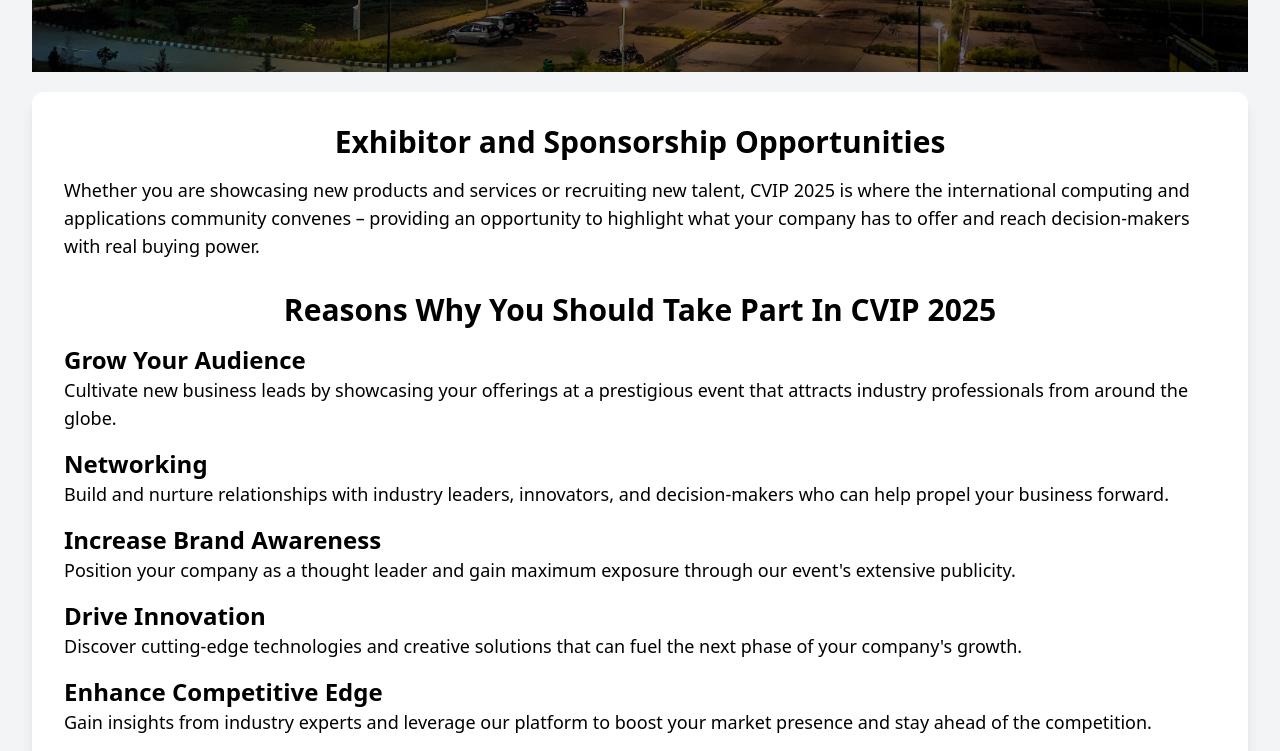
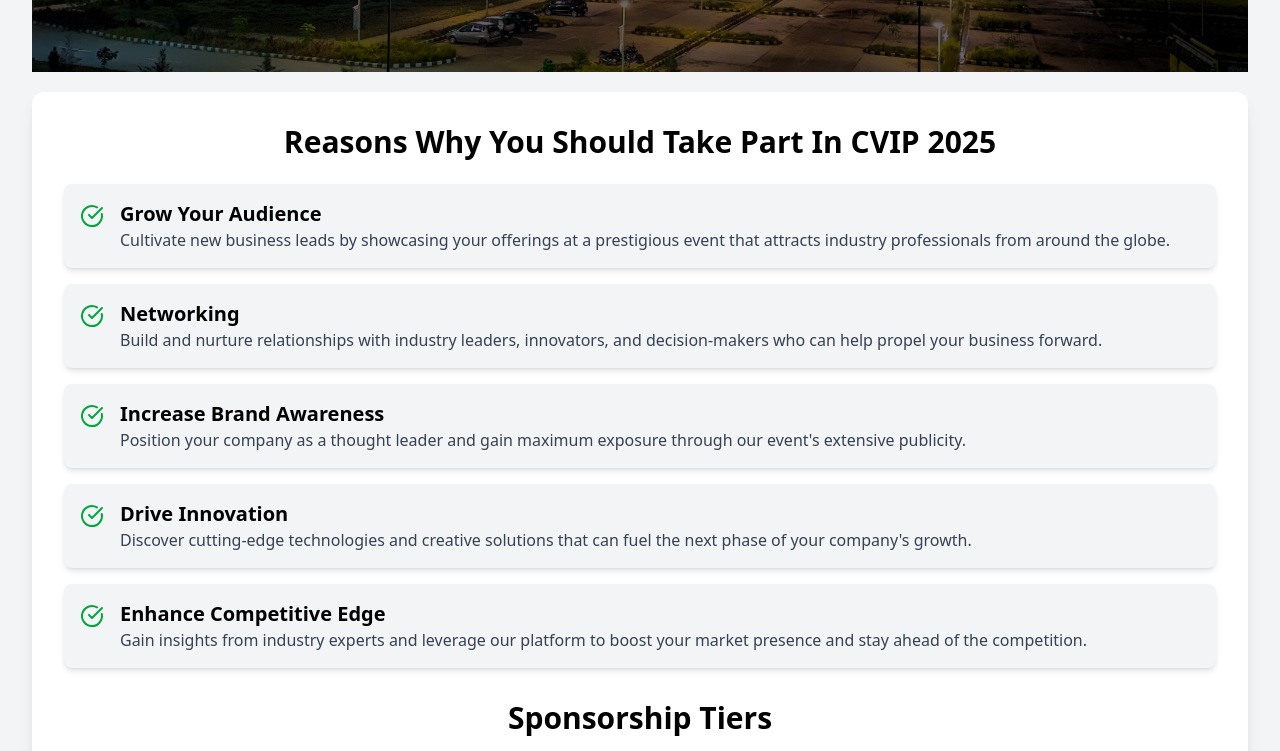
Before and after one commit to kushrm2803/cvip2025-react, a React (Vite) app: page /sponsorships in a window 1280 px wide. Shown: the part 380-1131 px from the top of the page. Built offline with nearby package versions, Linux system fonts and the light colour scheme.

Commit message:
css changes

```diff
--- a/package.json
+++ b/package.json
@@ -12,6 +12,7 @@
   "dependencies": {
     "@tailwindcss/vite": "^4.0.6",
     "framer-motion": "^12.4.3",
+    "lucide-react": "^0.475.0",
     "react": "^19.0.0",
     "react-dom": "^19.0.0",
     "react-icons": "^5.4.0",
--- a/src/components/DatesTable.jsx
+++ b/src/components/DatesTable.jsx
@@ -1,45 +1,68 @@
 import React from "react";
 import { motion, AnimatePresence } from "framer-motion";
+
+const tableVariants = {
+  hidden: { opacity: 0, scale: 0.95 },
+  visible: { opacity: 1, scale: 1, transition: { duration: 0.5, ease: "easeOut" } },
+};
+
+const rowVariants = {
+  hidden: { opacity: 0, y: 20 },
+  visible: (index) => ({
+    opacity: 1,
+    y: 0,
+    transition: { delay: 0.05 * index, duration: 0.4, ease: "easeOut" },
+  }),
+};
 
 const DatesTable = ({ dates }) => {
   return (
     <AnimatePresence mode="wait">
       <motion.div
         key="dates-table"
-        initial={{ opacity: 0, x: -50 }}
-        animate={{ opacity: 1, x: 0 }}
-        exit={{ opacity: 0, x: 50 }}
-        transition={{ duration: 0.8 }}
+        initial="hidden"
+        animate="visible"
+        exit="hidden"
+        variants={tableVariants}
         className="mb-12"
       >
         <div id="imp-dates-home" className="py-8"></div>
-        <h2 className="text-3xl font-semibold mb-8 text-center" id="imp-dates-home">
+        <h2 className="text-3xl font-semibold mb-8 text-center">
           Important Deadlines
         </h2>
-        <div className="overflow-x-auto">
-          <table className="w-full text-left table-auto border-collapse">
+
+        {/* Box Wrapper with Shadow */}
+        <div className="overflow-x-auto shadow-xl rounded-lg border border-gray-300 bg-white">
+          <motion.table
+            variants={tableVariants}
+            initial="hidden"
+            animate="visible"
+            className="w-full text-left table-auto border-collapse"
+          >
             <thead>
-              <tr className="bg-gray-200">
-                <th className="p-4 border">Phase</th>
-                <th className="p-4 border">Date</th>
-                <th className="p-4 border">Status</th>
+              <tr className="bg-gray-200 text-gray-800">
+                <th className="p-4 border border-gray-400">Phase</th>
+                <th className="p-4 border border-gray-400">Date</th>
+                <th className="p-4 border border-gray-400">Status</th>
               </tr>
             </thead>
             <tbody>
               {dates.map((date, index) => (
                 <motion.tr
                   key={index}
-                  initial={{ opacity: 0, y: 30 }}
-                  animate={{ opacity: 1, y: 0 }}
-                  exit={{ opacity: 0, y: -30 }}
-                  transition={{ delay: 0.2 * index, duration: 0.5 }}
-                  className={index % 2 === 0 ? "bg-gray-100" : ""}
+                  custom={index}
+                  initial="hidden"
+                  animate="visible"
+                  variants={rowVariants}
+                  className={`transition-all duration-300 ${
+                    index % 2 === 1 ? "bg-gray-100" : "bg-white"
+                  } hover:bg-gray-200`}
                 >
-                  <td className="p-4 border">{date.phase}</td>
-                  <td className="p-4 border">{date.date}</td>
-                  <td className="p-4 border">
+                  <td className="p-4 border border-gray-300">{date.phase}</td>
+                  <td className="p-4 border border-gray-300">{date.date}</td>
+                  <td className="p-4 border border-gray-300">
                     <span
-                      className={`${
+                      className={`font-semibold ${
                         date.status === "Open"
                           ? "text-green-600"
                           : date.status === "Closed"
@@ -53,7 +76,7 @@ const DatesTable = ({ dates }) => {
                 </motion.tr>
               ))}
             </tbody>
-          </table>
+          </motion.table>
         </div>
       </motion.div>
     </AnimatePresence>
--- a/src/components/sponsorship/SponsorshipTable.jsx
+++ b/src/components/sponsorship/SponsorshipTable.jsx
@@ -70,9 +70,9 @@ const SponsorshipTable = () => {
       initial={{ opacity: 0, y: 20 }}
       animate={{ opacity: 1, y: 0 }}
       transition={{ duration: 0.5 }}
-      className="w-full overflow-x-auto scrollbar-thin"
+      className="w-full overflow-x-auto thin-scrollbar"
     >
-      <table className="w-full border-collapse border border-gray-300 text-base md:text-lg">
+      <table className="w-full border-collapse border border-gray-300 text-base md:text-lg shadow-md">
         <thead>
           <tr className="bg-gray-100">
             <th className="border border-gray-300 px-2 md:px-4 py-2">Type of Sponsorship</th>
@@ -88,6 +88,7 @@ const SponsorshipTable = () => {
         <tbody>
           {sponsorshipTiers.map((tier, index) => (
             <motion.tr
+             className ="hover:bg-gray-100"
               key={index}
               initial={{ opacity: 0, y: 10 }}
               animate={{ opacity: 1, y: 0 }}
--- a/src/pages/sponsorship/Sponsorship.jsx
+++ b/src/pages/sponsorship/Sponsorship.jsx
@@ -2,6 +2,7 @@ import React from "react";
 import { motion } from "framer-motion";
 import HeroSection from "../../components/HeroSection";
 import SponsorshipTable from "../../components/sponsorship/SponsorshipTable";
+import { CheckCircle } from "lucide-react";
 
 const containerVariants = {
   hidden: { opacity: 0 },
@@ -19,7 +20,7 @@ const sectionVariants = {
   visible: { opacity: 1, y: 0, transition: { duration: 0.5 } },
 };
 
-const Sponsorship = () => {
+const SponsorshipPage = () => {
   return (
     <div className="bg-gray-100 min-h-screen p-4 md:p-8">
       <HeroSection
@@ -35,56 +36,94 @@ const Sponsorship = () => {
         exit="exit"
         className="bg-white p-4 md:p-8 rounded-xl shadow-lg mb-8"
       >
-        <motion.section className="mb-8" variants={sectionVariants}>
-          <h2 className="text-2xl md:text-3xl font-bold text-center mb-4">
-            Exhibitor and Sponsorship Opportunities
-          </h2>
-          <p className="text-base md:text-lg mb-4">
-            Whether you are showcasing new products and services or recruiting new talent, CVIP 2025 is where the international computing and applications community convenes – providing an opportunity to highlight what your company has to offer and reach decision-makers with real buying power.
-          </p>
-        </motion.section>
-
   <motion.section
       className="mb-8"
       variants={{
         hidden: { opacity: 0, y: -10 },
         visible: { opacity: 1, y: 0, transition: { duration: 0.5, delay: 0.2 } },
       }}
+      initial="hidden"
+      animate="visible"
     >
-          <h2 className="text-2xl md:text-3xl font-bold text-center mb-4">
+      <h2 className="text-2xl md:text-3xl font-bold text-center mb-6">
         Reasons Why You Should Take Part In CVIP 2025
       </h2>
+
       <div className="space-y-4">
+        <motion.div
+          className="flex items-start gap-4 p-4 bg-gray-100 rounded-lg shadow-md"
+          initial={{ opacity: 0, x: -20 }}
+          animate={{ opacity: 1, x: 0 }}
+          transition={{ duration: 0.4 }}
+        >
+          <CheckCircle className="text-green-600 w-6 h-6 mt-1" />
           <div>
-              <h3 className="text-xl md:text-2xl font-semibold">Grow Your Audience</h3>
-              <p className="text-base md:text-lg">
+            <h3 className="text-lg md:text-xl font-semibold">Grow Your Audience</h3>
+            <p className="text-sm md:text-base text-gray-700">
               Cultivate new business leads by showcasing your offerings at a prestigious event that attracts industry professionals from around the globe.
             </p>
           </div>
+        </motion.div>
+
+        <motion.div
+          className="flex items-start gap-4 p-4 bg-gray-100 rounded-lg shadow-md"
+          initial={{ opacity: 0, x: -20 }}
+          animate={{ opacity: 1, x: 0 }}
+          transition={{ delay: 0.1, duration: 0.4 }}
+        >
+          <CheckCircle className="text-green-600 w-6 h-6 mt-1" />
           <div>
-              <h3 className="text-xl md:text-2xl font-semibold">Networking</h3>
-              <p className="text-base md:text-lg">
+            <h3 className="text-lg md:text-xl font-semibold">Networking</h3>
+            <p className="text-sm md:text-base text-gray-700">
               Build and nurture relationships with industry leaders, innovators, and decision-makers who can help propel your business forward.
             </p>
           </div>
+        </motion.div>
+
+        <motion.div
+          className="flex items-start gap-4 p-4 bg-gray-100 rounded-lg shadow-md"
+          initial={{ opacity: 0, x: -20 }}
+          animate={{ opacity: 1, x: 0 }}
+          transition={{ delay: 0.2, duration: 0.4 }}
+        >
+          <CheckCircle className="text-green-600 w-6 h-6 mt-1" />
           <div>
-              <h3 className="text-xl md:text-2xl font-semibold">Increase Brand Awareness</h3>
-              <p className="text-base md:text-lg">
+            <h3 className="text-lg md:text-xl font-semibold">Increase Brand Awareness</h3>
+            <p className="text-sm md:text-base text-gray-700">
               Position your company as a thought leader and gain maximum exposure through our event's extensive publicity.
             </p>
           </div>
+        </motion.div>
+
+        <motion.div
+          className="flex items-start gap-4 p-4 bg-gray-100 rounded-lg shadow-md"
+          initial={{ opacity: 0, x: -20 }}
+          animate={{ opacity: 1, x: 0 }}
+          transition={{ delay: 0.3, duration: 0.4 }}
+        >
+          <CheckCircle className="text-green-600 w-6 h-6 mt-1" />
           <div>
-              <h3 className="text-xl md:text-2xl font-semibold">Drive Innovation</h3>
-              <p className="text-base md:text-lg">
+            <h3 className="text-lg md:text-xl font-semibold">Drive Innovation</h3>
+            <p className="text-sm md:text-base text-gray-700">
               Discover cutting-edge technologies and creative solutions that can fuel the next phase of your company's growth.
             </p>
           </div>
+        </motion.div>
+
+        <motion.div
+          className="flex items-start gap-4 p-4 bg-gray-100 rounded-lg shadow-md"
+          initial={{ opacity: 0, x: -20 }}
+          animate={{ opacity: 1, x: 0 }}
+          transition={{ delay: 0.4, duration: 0.4 }}
+        >
+          <CheckCircle className="text-green-600 w-6 h-6 mt-1" />
           <div>
-              <h3 className="text-xl md:text-2xl font-semibold">Enhance Competitive Edge</h3>
-              <p className="text-base md:text-lg">
+            <h3 className="text-lg md:text-xl font-semibold">Enhance Competitive Edge</h3>
+            <p className="text-sm md:text-base text-gray-700">
               Gain insights from industry experts and leverage our platform to boost your market presence and stay ahead of the competition.
             </p>
           </div>
+        </motion.div>
       </div>
     </motion.section>
 
@@ -120,4 +159,4 @@ const Sponsorship = () => {
   );
 };
 
-export default Sponsorship;
+export default SponsorshipPage;
--- a/src/styles.css
+++ b/src/styles.css
@@ -1 +1,20 @@
 @import "tailwindcss";
+
+/* Custom thin scrollbar */
+.thin-scrollbar::-webkit-scrollbar {
+    width: 6px;
+  }
+
+  .thin-scrollbar::-webkit-scrollbar-track {
+    background: #fbfbfb;
+    border-radius: 10px;
+  }
+
+  .thin-scrollbar::-webkit-scrollbar-thumb {
+    background: #eae6e6;
+    border-radius: 10px;
+  }
+
+  .thin-scrollbar::-webkit-scrollbar-thumb:hover {
+    background: rgb(230, 223, 223);
+  }
```
Also changed, not shown: 1 other file (tests, documents, lock files or other folders). Lines whose indentation alone changed are shown as unchanged.
